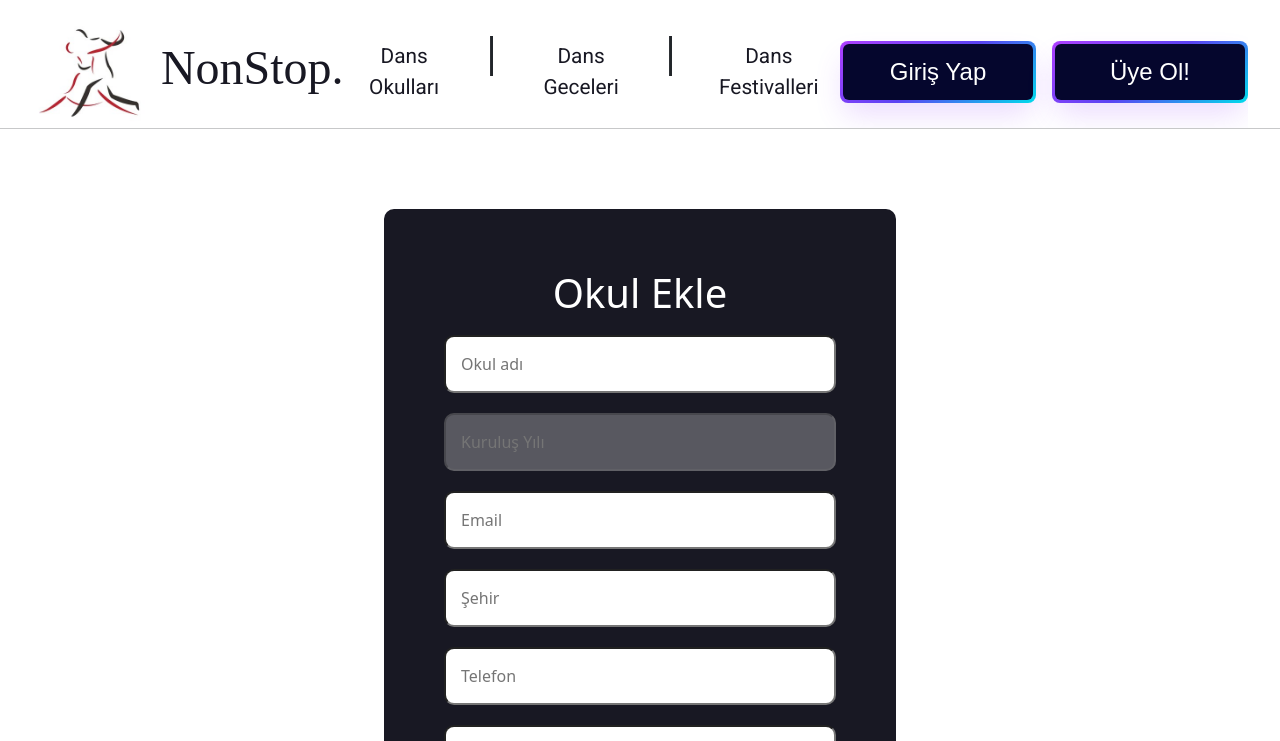
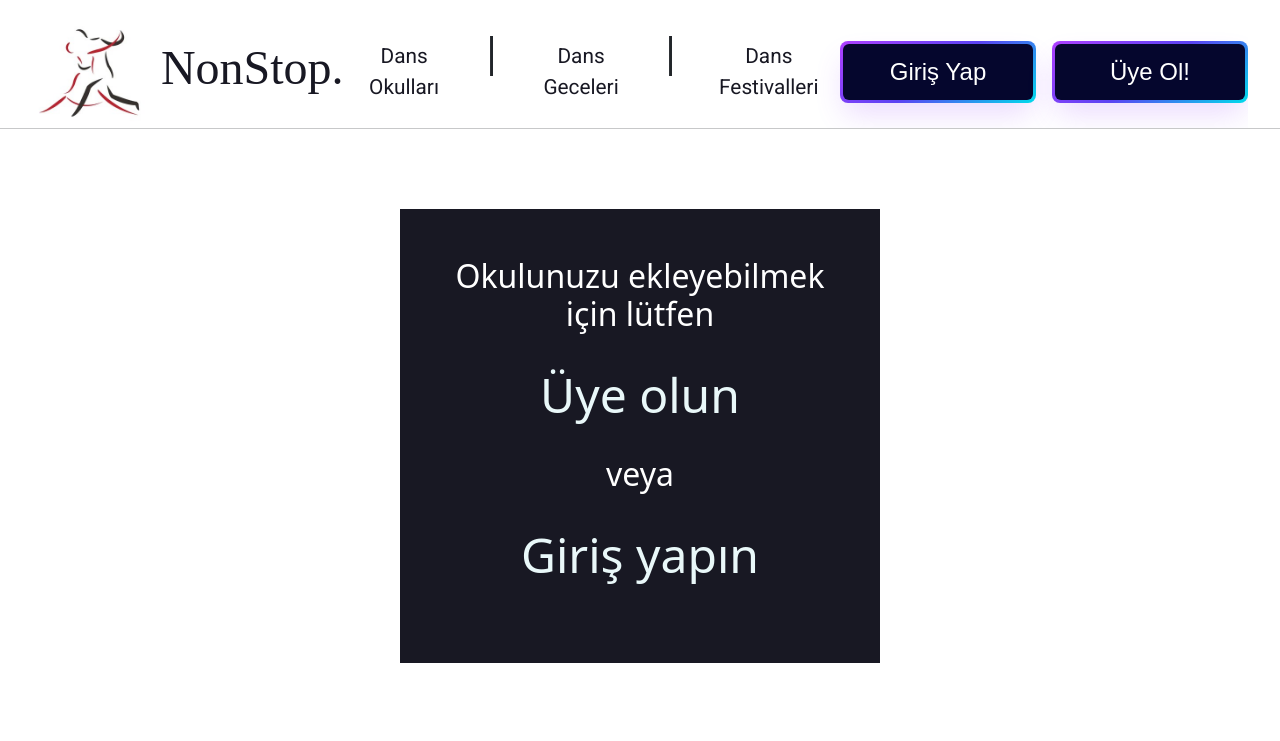
Before and after one commit to GoktayIncekara/Dance, a React app in the folder Client/: page /okul_ekle in a window 1280 px wide. Shown: the top 741 px of the page. Built offline with nearby package versions, Linux system fonts and the light colour scheme; a web font is replaced by a local one.

Commit message:
Add the school add section authentication

```diff
--- a/Client/src/pages/SchoolAddPage.js
+++ b/Client/src/pages/SchoolAddPage.js
@@ -2,10 +2,11 @@ import React, { useState, useContext } from "react";
 import FormInput from "../components/FormInput/FormInput";
 import axios from "axios";
 import { useNavigate } from "react-router-dom";
-import { AuthContext } from "../context/auth-context";
+import { useAuthenticate } from "../helpers/useAuthenticate";
+import { Link } from "react-router-dom";
 
 function SchoolAdd() {
-  const ctx = useContext(AuthContext);
+  const { ctx } = useAuthenticate();
   const API = axios.create({ baseURL: "http://localhost:5000" });
   const navigate = useNavigate();
 
@@ -32,6 +33,8 @@ function SchoolAdd() {
   };
 
   return (
+    <div>
+      {ctx.user ? (
         <div className="form-container-schools-add">
           <form onSubmit={handleSubmit}>
             <h1 className="form-heading">Okul Ekle</h1>
@@ -95,6 +98,21 @@ function SchoolAdd() {
             <button className="form-button">Okul kaydet!</button>
           </form>
         </div>
+      ) : (
+        <div className="add-school-error">
+          <h2>
+            Okulunuzu ekleyebilmek için lütfen
+            <Link className="add-school-error-link" to="/register">
+              <h2 className="add-school-error-text"> Üye olun</h2>
+            </Link>
+            veya
+            <Link className="add-school-error-link" to="/login">
+              <h2 className="add-school-error-text"> Giriş yapın</h2>
+            </Link>
+          </h2>
+        </div>
+      )}
+    </div>
   );
 }
 
--- a/Client/src/styles.css
+++ b/Client/src/styles.css
@@ -117,6 +117,28 @@ input:invalid[focused="true"]  ~ .error {
   margin-bottom: 3rem;
 }
 
+.add-school-error {
+  background-color: #181823;
+  color: white;
+  margin: 5rem 25rem 5rem 25rem;
+  padding: 3rem;
+  text-align: center;
+}
+
+.add-school-error-link {
+  text-decoration: none;
+  color: #E9F8F9;
+}
+
+.add-school-error-link:hover {
+  color: #537FE7 ;
+}
+
+.add-school-error-text {
+  font-size: 3rem;
+  margin: 2rem;
+}
+
 @media screen and (max-width: 450px) {
   .body-container {
     margin: 1rem 1rem;
```
Lines whose indentation alone changed are shown as unchanged.
